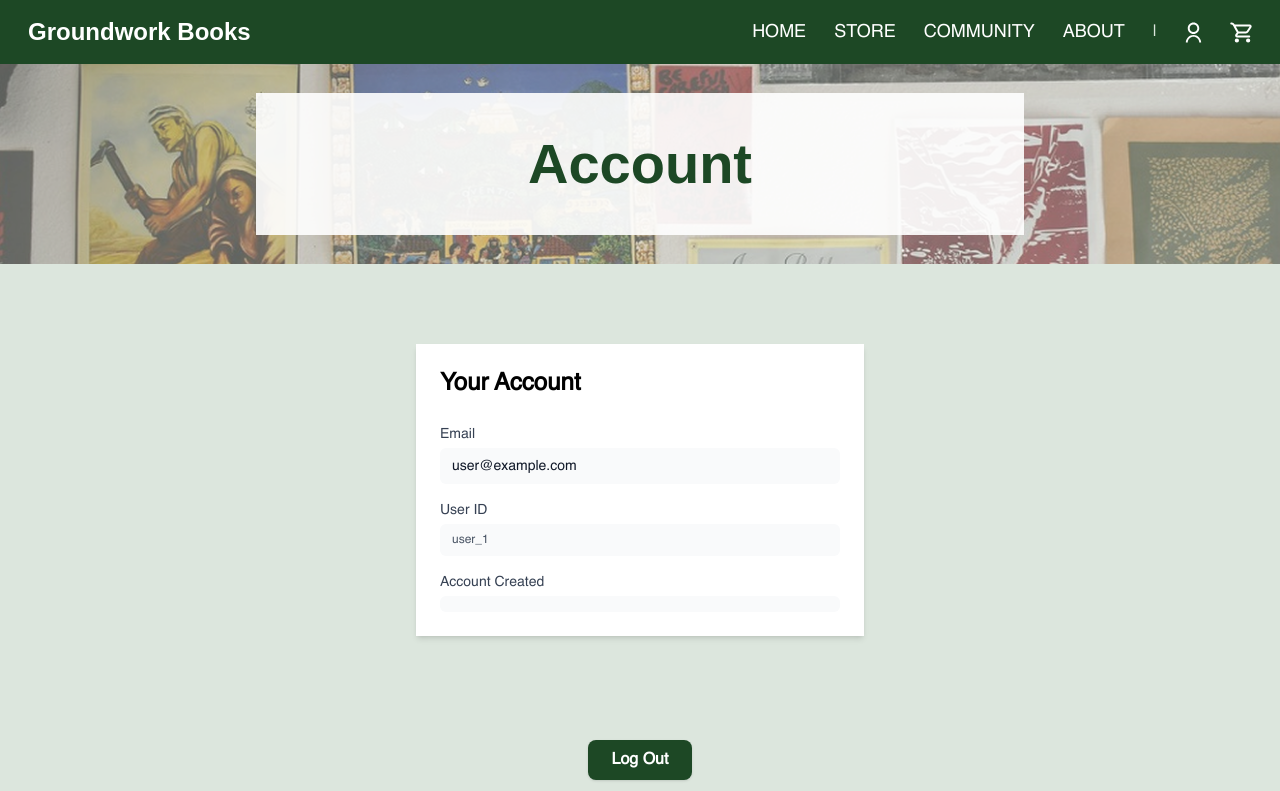
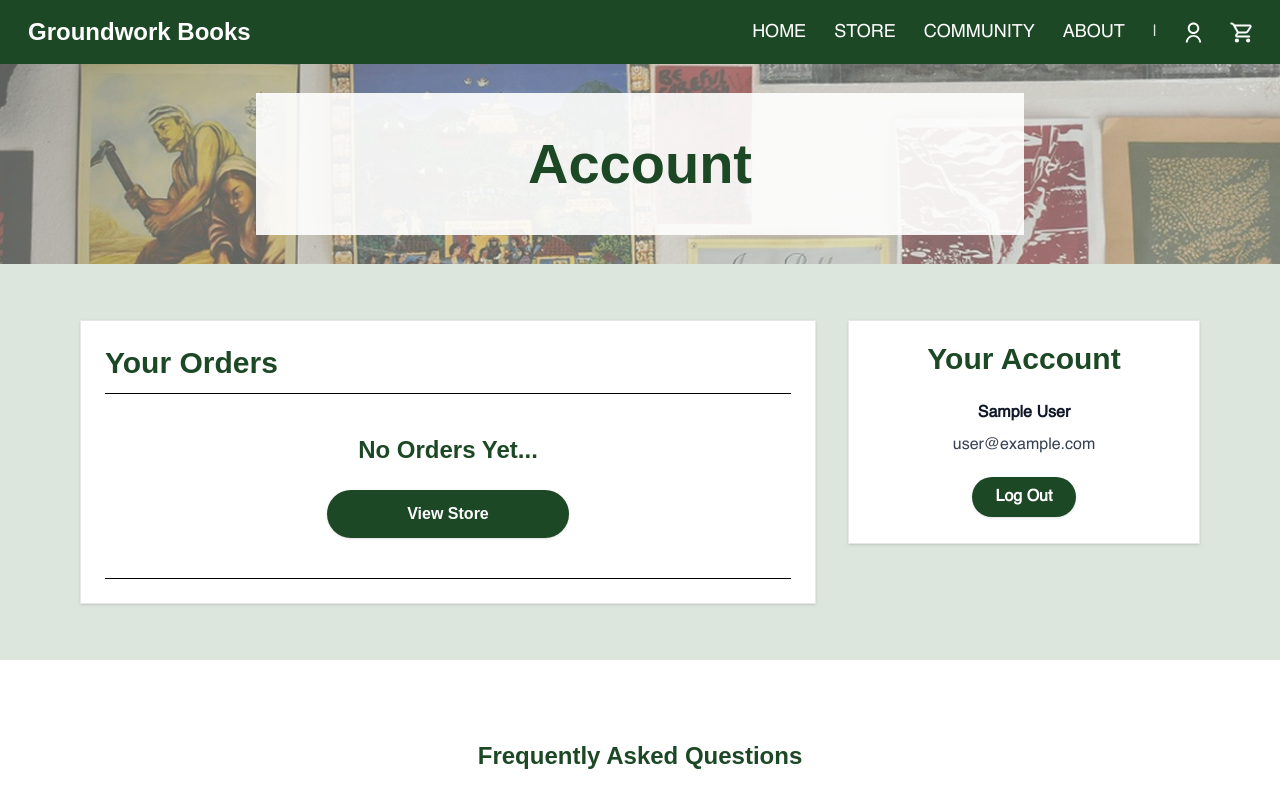
Before and after one commit to Groundwork-Books/gw-website-react, a Next.js app in the folder frontend/: page /account in a window 1280 px wide. Shown: the top 791 px of the page. Built offline with nearby package versions, Linux system fonts and the light colour scheme; no server answers; sample sign-in values are in the browser's storage; a web font is replaced by a local one.

Commit message:
Style redesign for account page for no order history

```diff
--- a/frontend/src/app/account/page.tsx
+++ b/frontend/src/app/account/page.tsx
@@ -69,46 +69,56 @@ export default function AccountPage() {
         </div>
       </section>
 
-    <div className="py-20">
-      <div className="max-w-md mx-auto bg-white shadow-md p-6">
-        <div className="flex items-center justify-between mb-6">
-          <h1 className="text-2xl font-bold">Your Account</h1>
-          <div className="w-20"></div> {/* Spacer for centering */}
+    {/* Orders + Account Summary */}
+    <section className="py-14">
+      <div className="mx-auto max-w-6xl px-4">
+        <div className="grid grid-cols-1 md:grid-cols-3 gap-8">
+          {/*Your Orders*/}
+          <div className="md:col-span-2 bg-white shadow-sm p-6 border border-gray-200">
+            <h2 className="font-calluna text-3xl font-extrabold text-gw-green-1">Your Orders</h2>
+            <hr className="mt-3 mb-10 border-black-300" />
+
+            <div className="flex flex-col items-center justify-center text-center">
+              <p className="text-gw-green-1 font-semibold mb-6 font-calluna text-2xl">No Orders Yet...</p>
+              <button
+                onClick={() => router.push('/store')}
+                className="px-20 py-3 cursor-pointer rounded-full bg-gw-green-1 font-calluna text-white font-semibold shadow hover:bg-gw-green-3 transition-colors"
+              >
+                View Store
+              </button>
             </div>
 
-        <div className="space-y-4">
-          <div>
-            <label className="block text-sm font-medium text-gray-700">Email</label>
-            <p className="mt-1 text-sm text-gray-900 bg-gray-50 rounded-md px-3 py-2">
-              {user.email}
-            </p>
+            <hr className="mt-10 border-black-300" />
           </div>
 
-          <div>
-            <label className="block text-sm font-medium text-gray-700">User ID</label>
-            <p className="mt-1 text-xs text-gray-600 bg-gray-50 rounded-md px-3 py-2 break-all">
-              {user.uid}
+          {/*Account Summary*/}
+          <div className="bg-white shadow-sm p-5 mb-15 border border-gray-200">
+            <h2 className="font-calluna text-3xl font-extrabold text-gw-green-1 text-center">
+              Your Account
+            </h2>
+
+            <div className="mt-6 text-center space-y-2">
+              <p className="font-semibold text-gray-900">
+                {user.displayName || (user.email?.split('@')[0] ?? 'Account')}
               </p>
+              <p className="text-gray-700">{user.email}</p>
+              {user.phoneNumber ? (
+                <p className="text-gray-700">{user.phoneNumber}</p>
+              ) : null}
             </div>
-
-          <div>
-            <label className="block text-sm font-medium text-gray-700">Account Created</label>
-            <p className="mt-1 text-sm text-gray-900 bg-gray-50 rounded-md px-3 py-2">
-              {user.metadata.creationTime}
-            </p>
+              {/* Logout Button */}
+              <div className="flex justify-center pt-5">
+                <button
+                  onClick={handleLogout}
+                  className="px-6 py-2 cursor-pointer bg-gw-green-1 text-white rounded-full font-semibold shadow hover:bg-gw-green-3 transition-colors duration-200"
+                >
+                  Log Out
+                </button>
               </div>
           </div>
         </div>
       </div>
-      {/* Logout Button */}
-      <div className="flex justify-center pb-10">
-        <button
-          onClick={handleLogout}
-          className="mt-6 px-6 py-2 bg-gw-green-1 text-white rounded-lg font-semibold shadow hover:bg-gw-green-3 transition-colors duration-200"
-        >
-          Log Out
-        </button>
-      </div>
+    </section>
     {/* FAQ Section */}
       <div className = "pt-20 bg-white flex justify-center">
         <h2 className="font-calluna text-2xl font-extrabold text-gw-green-1">
```
Lines whose indentation alone changed are shown as unchanged.
